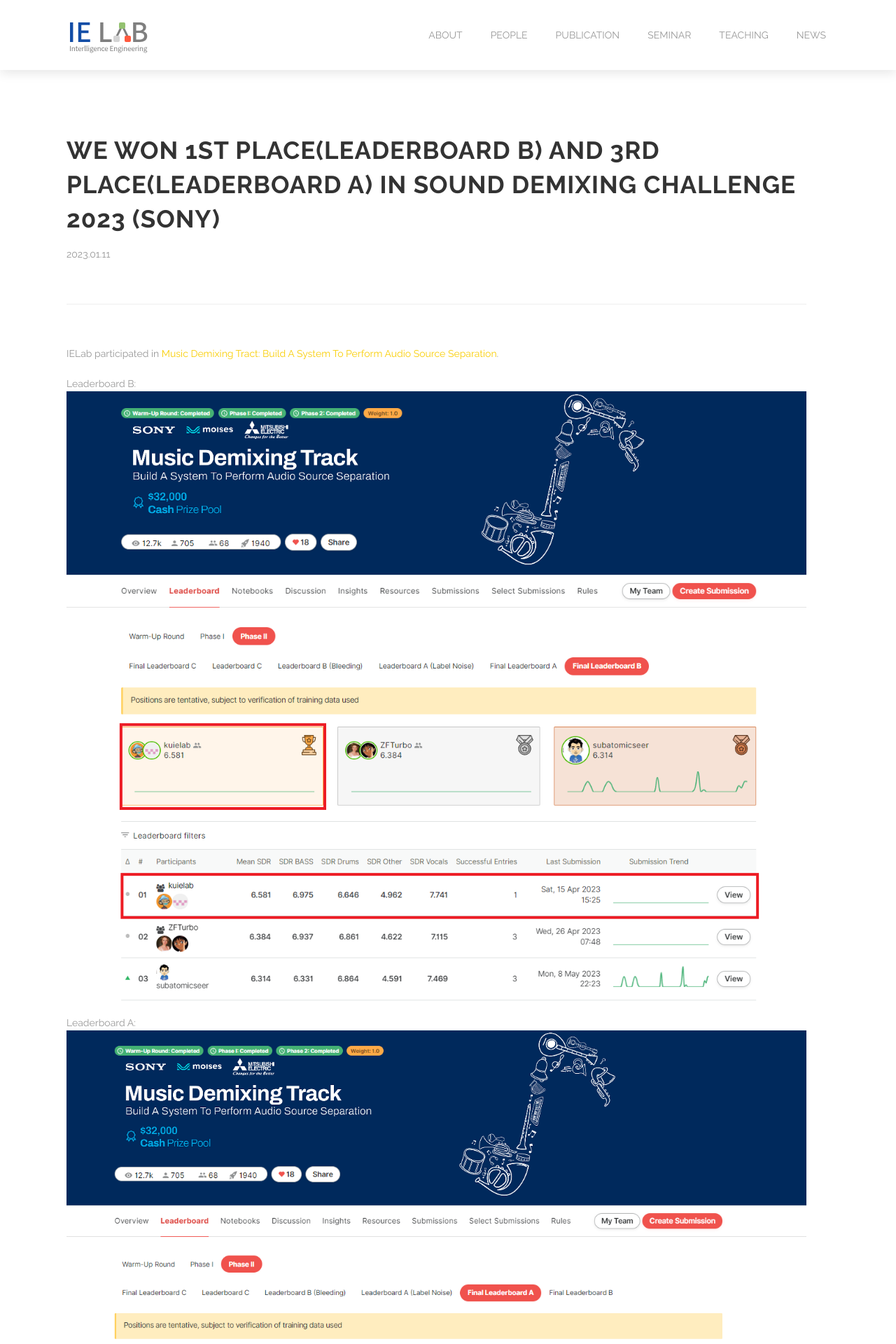
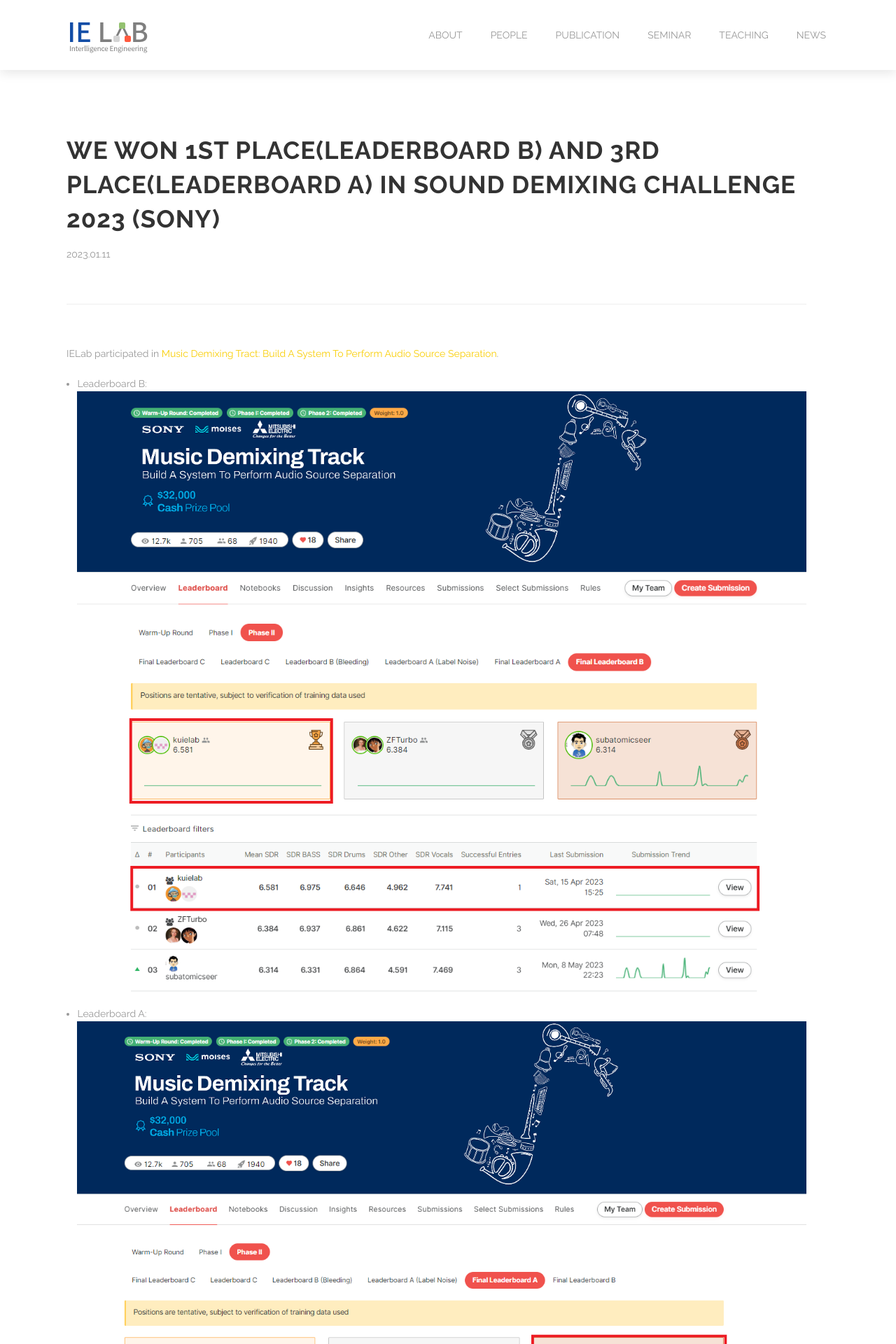
Before and after one commit to kuielab/kuielab.github.io, a Jekyll site: the page built from _posts/news/2023-01-11-Sony-challenge.md, in a window 1280 px wide. Shown: the top 1920 px of the page at 70% size. Built offline with Jekyll 4.4.1, drawn with Linux system fonts in a browser that asks for light colours.

```diff
--- a/_posts/news/2023-01-11-Sony-challenge.md
+++ b/_posts/news/2023-01-11-Sony-challenge.md
@@ -6,11 +6,11 @@ categories: [news]
 
 IELab participated in [Music Demixing Tract: Build A System To Perform Audio Source Separation](https://www.aicrowd.com/challenges/sound-demixing-challenge-2023/problems/music-demixing-track-mdx-23).
 
-Leaderboard B:
+- Leaderboard B:
 ![](/images/B.png)
 
 
-Leaderboard A:
+- Leaderboard A:
 ![](/images/A.png)
 
 
```
